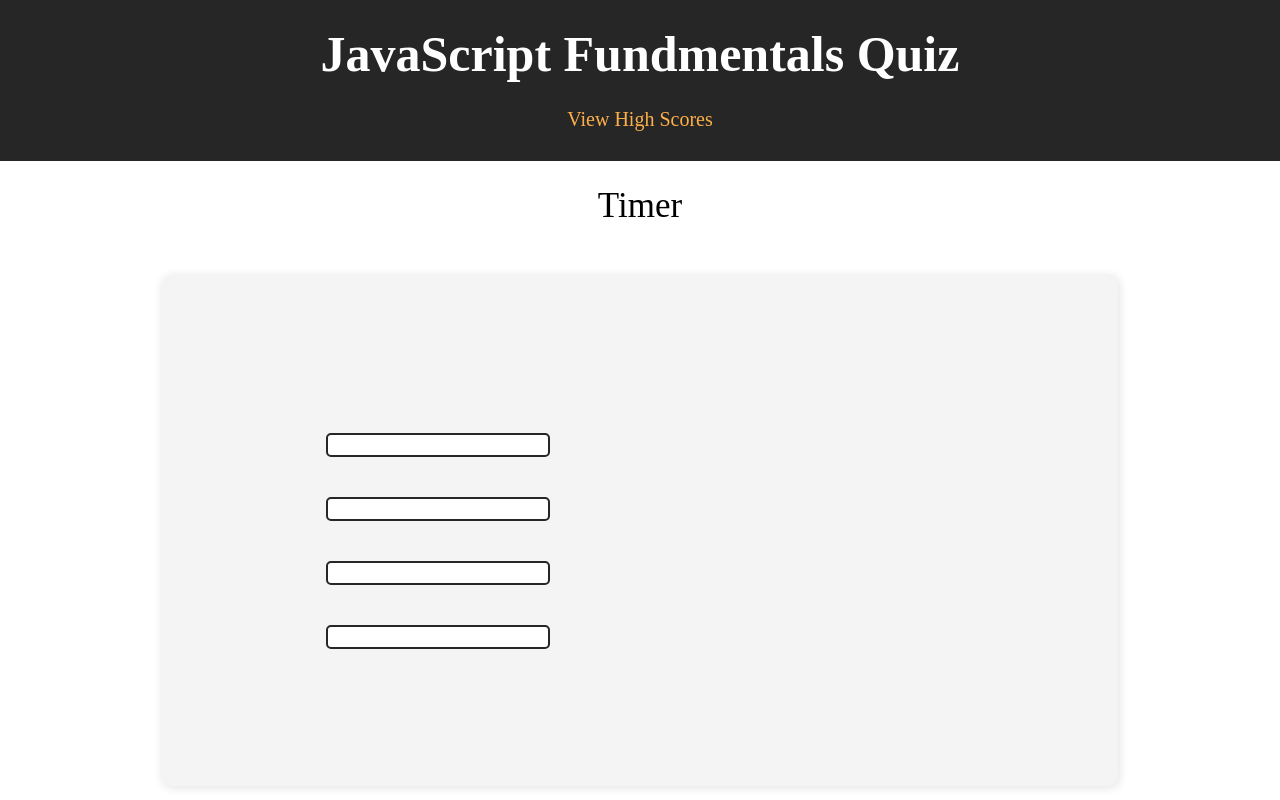
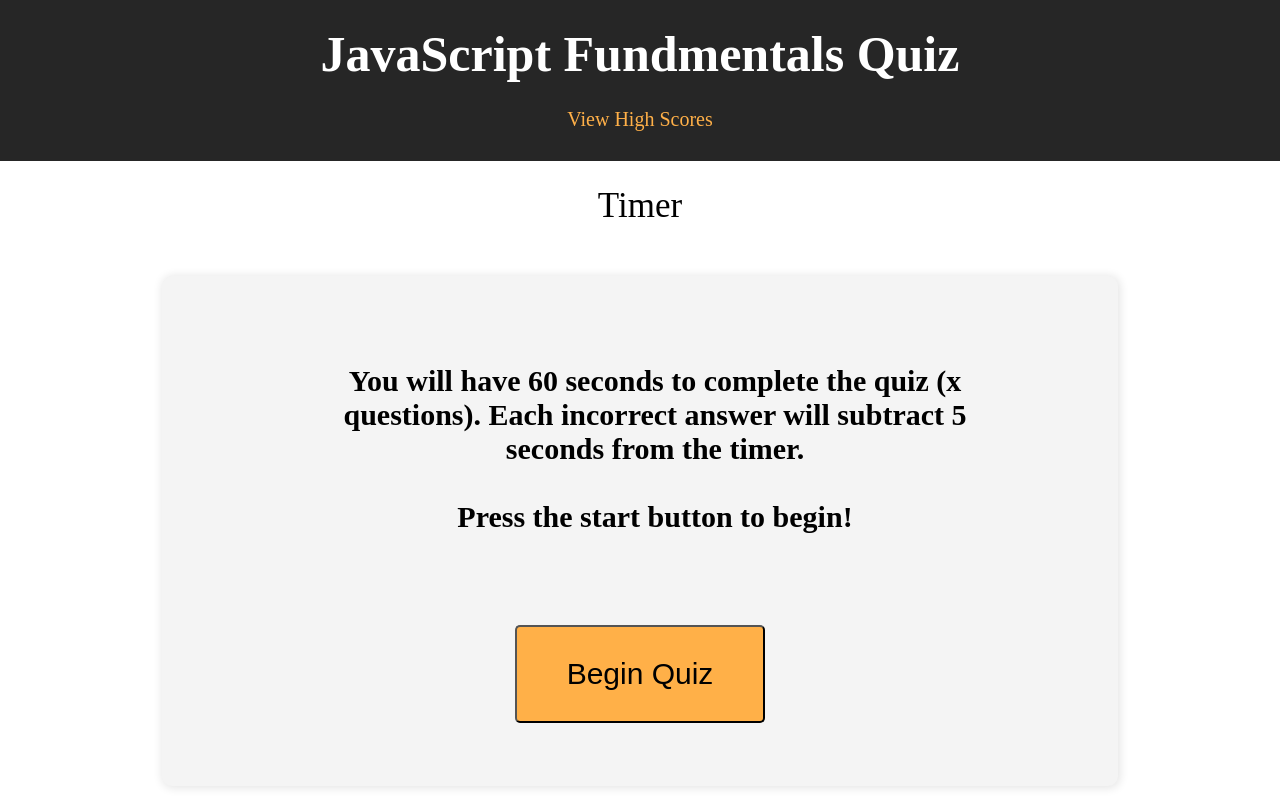
Before and after one commit to zenogallegos/js-fundamentals-quiz, a plain HTML site: page index.html in a window 1280 px wide. Shown: the top 800 px of the page. Drawn offline with Linux system fonts and the light colour scheme.

```diff
--- a/Assets/css/style.css
+++ b/Assets/css/style.css
@@ -54,7 +54,7 @@
 #quiz-cont {
     display: flex;
     flex-direction: column;
-    justify-content: center;
+    justify-content: space-around;
     align-items: center;
     background-color: rgb(244, 244, 244);
     border-radius: 10px;
@@ -66,7 +66,27 @@
 }
 
 h2 {
+    width: 70%;
+    text-align: center;
+    margin-left: 30px;
     font-size: 30px;
+}
+
+#start-btn {
+    background-color: rgb(255, 176, 72);
+    Padding: 30px 50px 30px 50px;
+    font-size: 30px;
+    border-radius: 5px;
+    transition: 0.1s;
+}
+
+#start-btn:hover {
+    cursor: pointer;
+}
+
+#start-btn:active {
+    transform: scale(.97,.97);
+    transition: 0.1s;
 }
 
 #options-cont {
--- a/index.html
+++ b/index.html
@@ -1,9 +1,9 @@
 <!DOCTYPE html>
 <html lang="en">
   <head>
-    <meta charset="UTF-8">
-    <meta name="viewport" content="width=device-width, initial-scale=1.0">
-    <link rel="stylesheet" href="./Assets/css/style.css">
+    <meta charset="UTF-8" />
+    <meta name="viewport" content="width=device-width, initial-scale=1.0" />
+    <link rel="stylesheet" href="./Assets/css/style.css" />
     <title>Document</title>
   </head>
   <body>
@@ -14,13 +14,20 @@
     </header>
     <main>
       <div id="quiz-cont">
-            <h2></h2>
-            <div id="options-cont">
+        <h2>
+          You will have 60 seconds to complete the quiz (x questions). Each
+          incorrect answer will subtract 5 seconds from the timer.<br/><br/>Press the
+          start button to begin!
+        </h2>
+        <button id="start-btn">
+          Begin Quiz
+        </button>
+        <!-- <div id="options-cont">
                 <p class="option one"></p>
                 <p class="option two"></p>
                 <p class="option three"></p>
                 <p class="option four"></p>
-            </div>
+            </div>          -->
       </div>
     </main>
 
```
Also changed, not shown: Assets/js/script.js (line endings or trailing spaces). Lines whose indentation alone changed are shown as unchanged.
